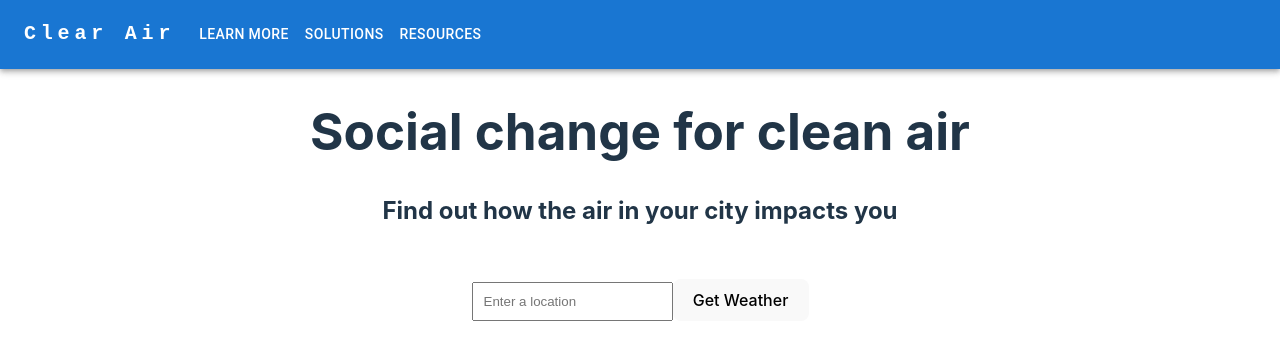
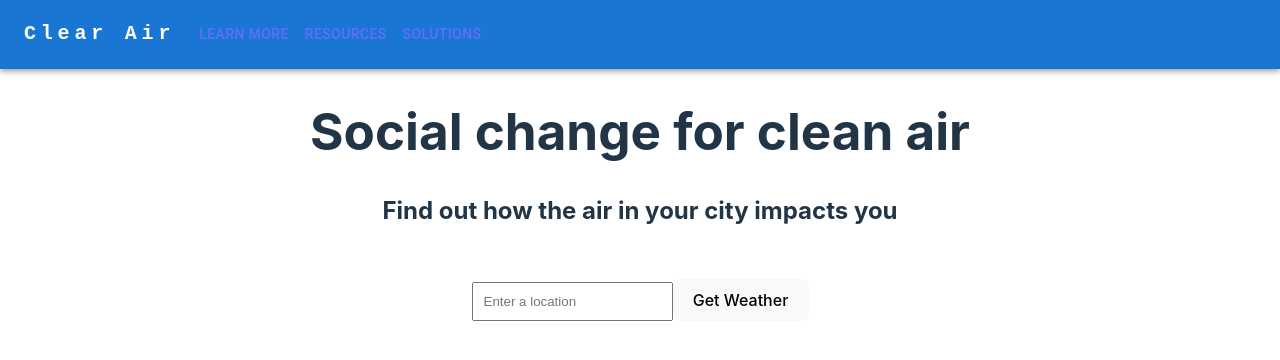
Before and after one commit to caesarc6/JJ_Hack_23, a React (Vite) app in the folder team_sanpellegrino/: page / in a window 1280 px wide. Shown: the top 360 px of the page. Built offline with nearby package versions, Linux system fonts and the light colour scheme.

Commit message:
more routes for desktop menu

```diff
--- a/team_sanpellegrino/src/Layout.jsx
+++ b/team_sanpellegrino/src/Layout.jsx
@@ -1,6 +1,6 @@
 import "./App.css";
 import DrawerAppBar from "./components/DrawerAppBar";
-import { Outlet, Link } from "react-router-dom";
+import { Outlet } from "react-router-dom";
 import Intro from "./components/Intro";
 import Form from "./components/Form";
 
--- a/team_sanpellegrino/src/components/DrawerAppBar.jsx
+++ b/team_sanpellegrino/src/components/DrawerAppBar.jsx
@@ -10,7 +10,7 @@ import Container from "@mui/material/Container";
 import Button from "@mui/material/Button";
 import MenuItem from "@mui/material/MenuItem";
 import AdbIcon from "@mui/icons-material/Adb";
-import { Outlet, Link } from "react-router-dom";
+import { Link } from "react-router-dom";
 
 const pages = ["Learn More", "Solutions", "Resources"];
 
@@ -121,15 +121,24 @@ function ResponsiveAppBar() {
             <Link to="/">Clear Air</Link>
           </Typography>
           <Box sx={{ flexGrow: 1, display: { xs: "none", md: "flex" } }}>
-            {pages.map((page) => (
-              <Button
-                key={page}
-                onClick={handleCloseNavMenu}
-                sx={{ my: 2, color: "white", display: "block" }}
-              >
-                {page}
-              </Button>
-            ))}
+            <Button
+              onClick={handleCloseNavMenu}
+              sx={{ my: 2, color: "white", display: "block" }}
+            >
+              <Link to="/LearnMore">Learn More</Link>
+            </Button>
+            <Button
+              onClick={handleCloseNavMenu}
+              sx={{ my: 2, color: "white", display: "block" }}
+            >
+              <Link to="/Resources">Resources</Link>
+            </Button>
+            <Button
+              onClick={handleCloseNavMenu}
+              sx={{ my: 2, color: "white", display: "block" }}
+            >
+              <Link to="/Solutions">Solutions</Link>
+            </Button>
           </Box>
         </Toolbar>
       </Container>
```
